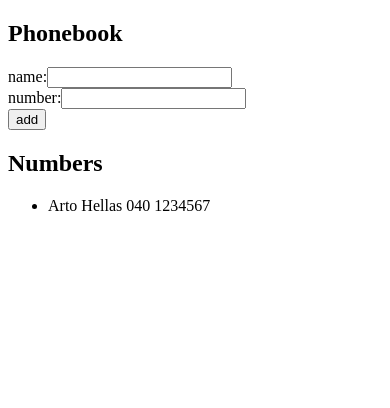
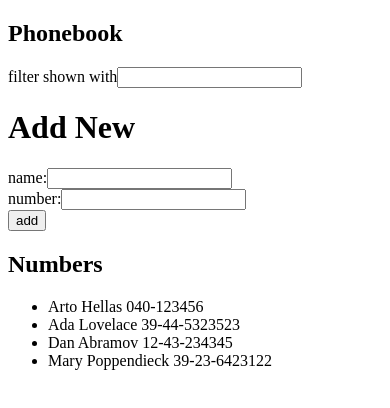
Before and after one commit to mcmnyages/fullstackopen, a React (Vite) app in the folder part2/phonebook/: page / in a window 390 px wide. Shown: the top 408 px of the page. Built offline with nearby package versions, Linux system fonts and the light colour scheme.

Commit message:
feat: add search functionality to filter displayed contacts in phonebook

```diff
--- a/part2/phonebook/src/App.jsx
+++ b/part2/phonebook/src/App.jsx
@@ -1,15 +1,16 @@
 import { useState } from 'react'
 
 const App = () => {
-  const [persons, setPersons] = useState([
-    {
-      name: 'Arto Hellas',
-      number: '040 1234567',
-    },
+   const [persons, setPersons] = useState([
+    { name: 'Arto Hellas', number: '040-123456', id: 1 },
+    { name: 'Ada Lovelace', number: '39-44-5323523', id: 2 },
+    { name: 'Dan Abramov', number: '12-43-234345', id: 3 },
+    { name: 'Mary Poppendieck', number: '39-23-6423122', id: 4 }
   ])
 
   const [newName, setNewName] = useState('')
   const [number, setNumber] = useState('')
+  const [search, setSearch]= useState('')
 
   const addPerson = (e) => {
     e.preventDefault()
@@ -36,11 +37,20 @@
   const handleNumberChange = (e) => {
     setNumber(e.target.value)
   }
+  const handleSearch =(e)=>{
+    setSearch(e.target.value)
+  }
+  const personsToShow= persons.filter(person=>person.name.toLocaleLowerCase().includes(search.toLocaleLowerCase()))
 
   return (
     <div>
       <h2>Phonebook</h2>
-
+      filter shown with
+      <input
+      value={search}
+      onChange={handleSearch}
+      />
+      <h1>Add New</h1>
       <form onSubmit={addPerson}>
         <div>
           name:
@@ -66,7 +76,7 @@
       <h2>Numbers</h2>
 
       <ul>
-        {persons.map((person) => (
+        {personsToShow.map((person) => (
           <li key={person.name}>
             {person.name} {person.number}
           </li>
```
